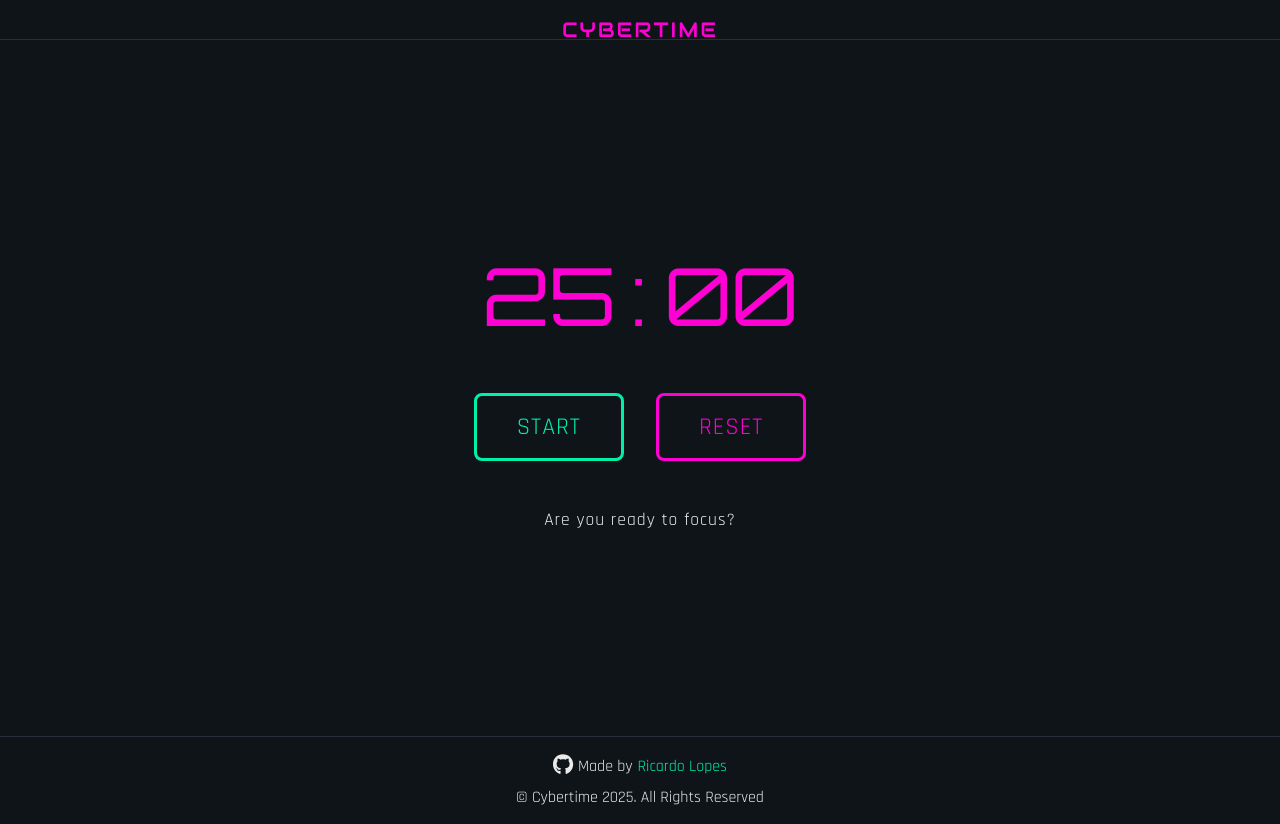
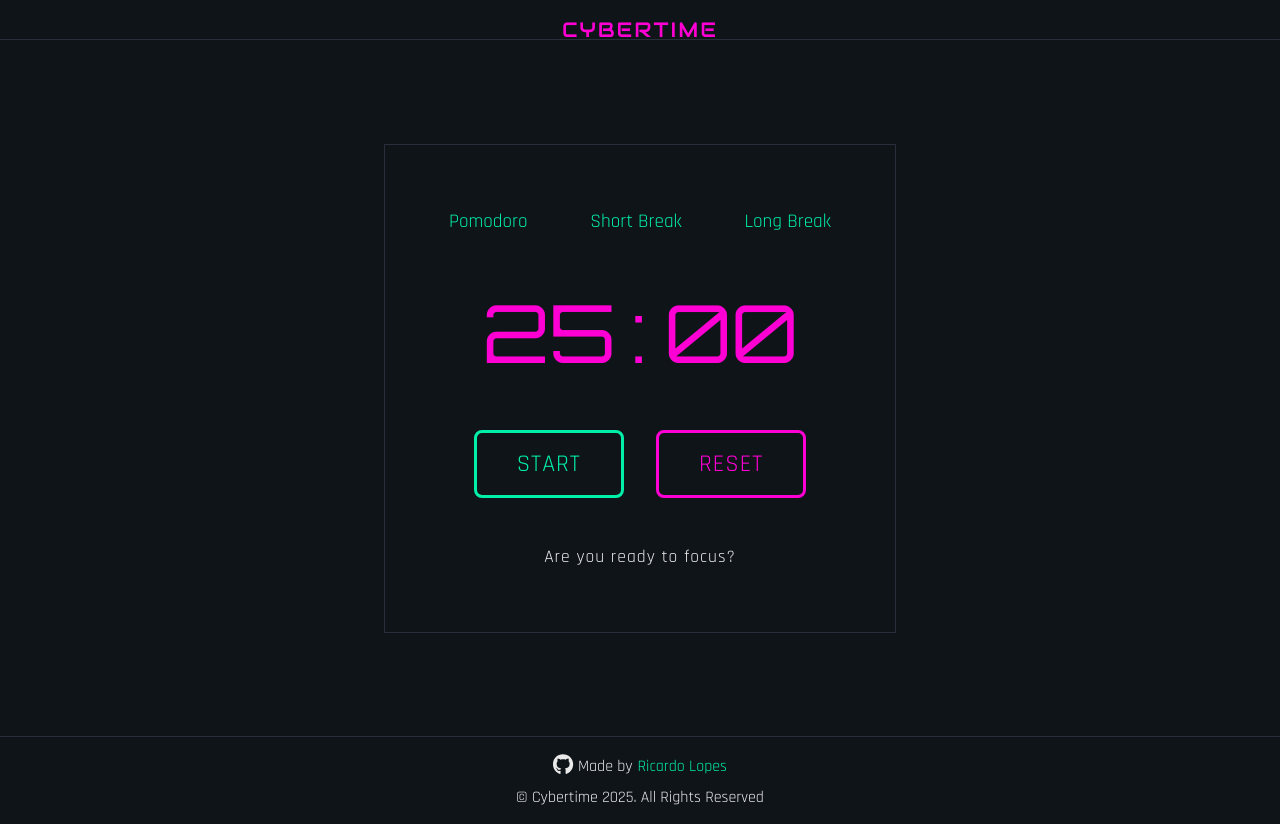
Before and after one commit to RicardoLopesFV/cybertime-app, a React (Vite) app: page / in a window 1280 px wide. Built offline with nearby package versions, Linux system fonts and the light colour scheme.

Commit message:
Options added, layout fixes

```diff
--- a/src/components/PomodoroTimer/index.tsx
+++ b/src/components/PomodoroTimer/index.tsx
@@ -1,10 +1,30 @@
+import { useState } from "react";
 import { useTimer } from "react-timer-hook";
-import { Container, Timer, Buttons, Message } from "./styles";
+import { Container, Options, Timer, Buttons, Message } from "./styles";
 import * as S from "./styles";
 
+type TimerMode = "pomodoro" | "shortBreak" | "longBreak";
+
+const TIMER_CONFIGS = {
+  pomodoro: 25,
+  shortBreak: 5,
+  longBreak: 15,
+} as const;
+
+const TIMER_LABELS = {
+  pomodoro: "Pomodoro",
+  shortBreak: "Short Break",
+  longBreak: "Long Break",
+} as const;
+
 export function PomodoroTimer() {
-  const time = new Date();
-  time.setSeconds(time.getSeconds() + 25 * 60); // 25 minutes
+  const [currentMode, setCurrentMode] = useState<TimerMode>("pomodoro");
+
+  const createTimeStamp = (mode: TimerMode) => {
+    const time = new Date();
+    time.setSeconds(time.getSeconds() + TIMER_CONFIGS[mode] * 60);
+    return time;
+  }
 
   const {
     seconds,
@@ -14,16 +34,15 @@ export function PomodoroTimer() {
     resume,
     restart,
   } = useTimer({
-    expiryTimestamp: time,
-    onExpire: () => console.warn("Pomodoro finished!"),
+    expiryTimestamp: createTimeStamp(currentMode),
+    onExpire: () => console.warn(`${TIMER_LABELS[currentMode]} finished!`),
     autoStart: false,
   });
 
-    // Função resetar o timer
+  // Função resetar o timer
   const handleReset = () => {
-    const newTime = new Date();
-    newTime.setSeconds(newTime.getSeconds() + 25 * 60);
-    restart(newTime, false); // false = não inicia automaticamente
+    const newTime = createTimeStamp(currentMode);
+    restart(newTime, false);
   };
 
   // Função start/pause
@@ -35,8 +54,54 @@ export function PomodoroTimer() {
     }
   };
 
+  // Função para mudar a opção selecionada
+  const handleOptionClick = (mode: TimerMode) => {
+    if (!isRunning) {
+      setCurrentMode(mode);
+      const newTime = createTimeStamp(mode);
+      restart(newTime, false);
+    }
+  }
+
+  const getMessage = () => {
+    if (isRunning) {
+      switch (currentMode) {
+        case "pomodoro":
+          return "Stay focused!";
+        case "shortBreak":
+          return "Take a short break!";
+        case "longBreak":
+          return "Enjoy your long break!";
+        default:
+          return "Stay focused!";
+      }
+    } else {
+      return "Are you ready to focus?";
+    }
+  }
+
   return (
     <Container>
+        <Options>
+          <li
+            onClick={() => handleOptionClick("pomodoro")}
+            style={ { cursor: isRunning ? "not-allowed" : "pointer" } }
+          >
+            Pomodoro
+          </li>
+          <li
+            onClick={() => handleOptionClick("shortBreak")}
+            style={ { cursor: isRunning ? "not-allowed" : "pointer" } }
+          >
+            Short Break
+          </li>
+          <li
+            onClick={() => handleOptionClick("longBreak")}
+            style={ { cursor: isRunning ? "not-allowed" : "pointer" } }
+          >
+            Long Break
+          </li>
+        </Options>
       <Timer>
         <span>{minutes}</span>
         <span>:</span>
@@ -52,7 +117,7 @@ export function PomodoroTimer() {
           Reset
         </S.Button>
       </Buttons>
-      <Message>{isRunning ? 'Stay focused!' : 'Are you ready to focus?'}</Message>
+      <Message>{getMessage()}</Message>
     </Container>
   )
 }
--- a/src/components/PomodoroTimer/styles.ts
+++ b/src/components/PomodoroTimer/styles.ts
@@ -5,13 +5,39 @@ interface ButtonProps {
 }
 
 export const Container = styled.div`
-  height: 100%;
+  max-width: 512px;
   width: 100%;
+  padding: 4rem;
   display: flex;
   flex-direction: column;
   align-items: center;
   justify-content: center;
   gap: 1rem;
+  border: 1px solid #2A2D3A;
+`
+
+export const Options = styled.ul`
+  width: 100%;
+  margin-bottom: 2rem;
+  display:flex;
+  align-items: center;
+  justify-content: space-between;
+
+  li {
+    font-size: 1.2rem;
+    list-style: none;
+    color: ${({ theme }) => theme.neonGreen};
+    cursor: pointer;
+    transition: all 0.3s ease;
+
+    &:hover {
+      text-shadow:
+                  0 0 5px ${({ theme }) => theme.neonGreen},
+                  0 0 10px ${({ theme }) => theme.neonGreen},
+                  0 0 20px ${({ theme }) => theme.neonGreen};
+      transform: scale(1.05);
+    }
+  }
 `
 
 export const Timer = styled.div`
--- a/src/styles/globalStyle.ts
+++ b/src/styles/globalStyle.ts
@@ -20,6 +20,9 @@ export const GlobalStyle = createGlobalStyle`
 
   main {
     height: calc(100vh - 13%);
+    display: flex;
+    align-items: center;
+    justify-content: center;
   }
 
   button {
```
